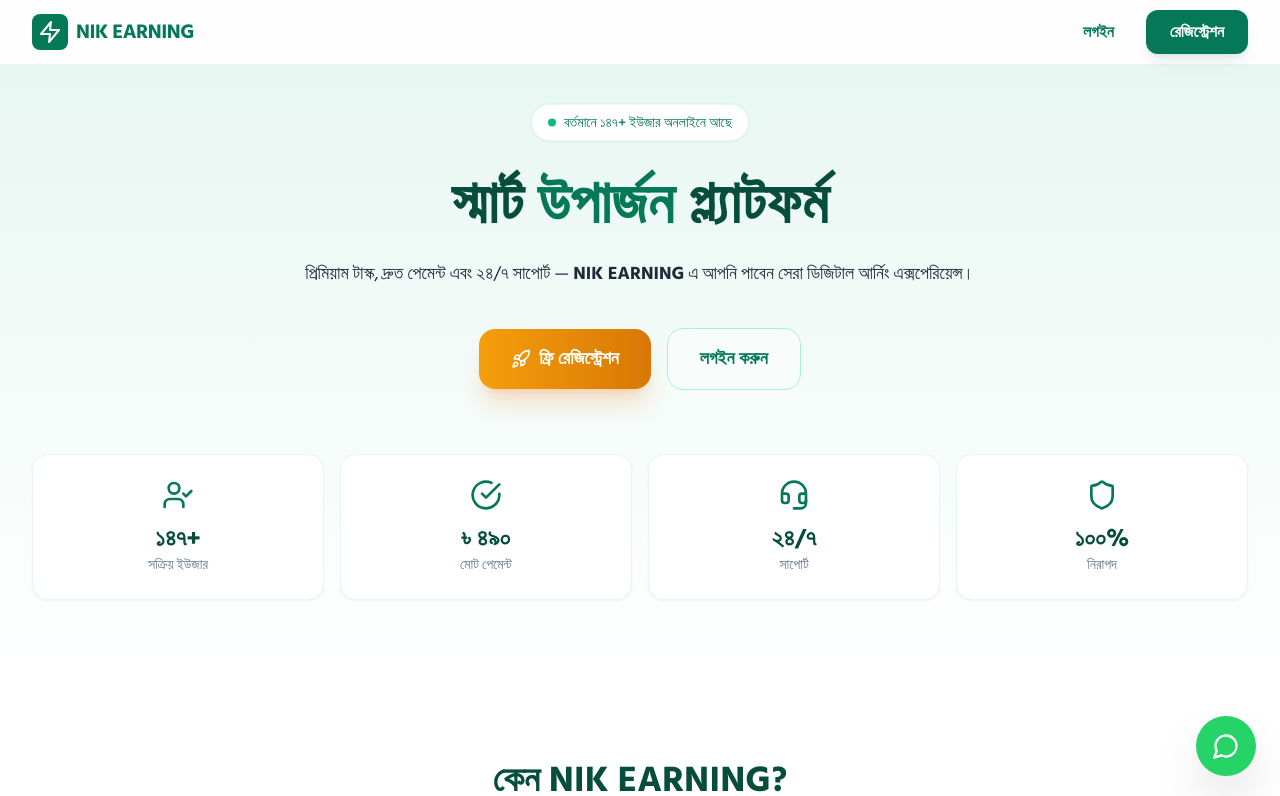
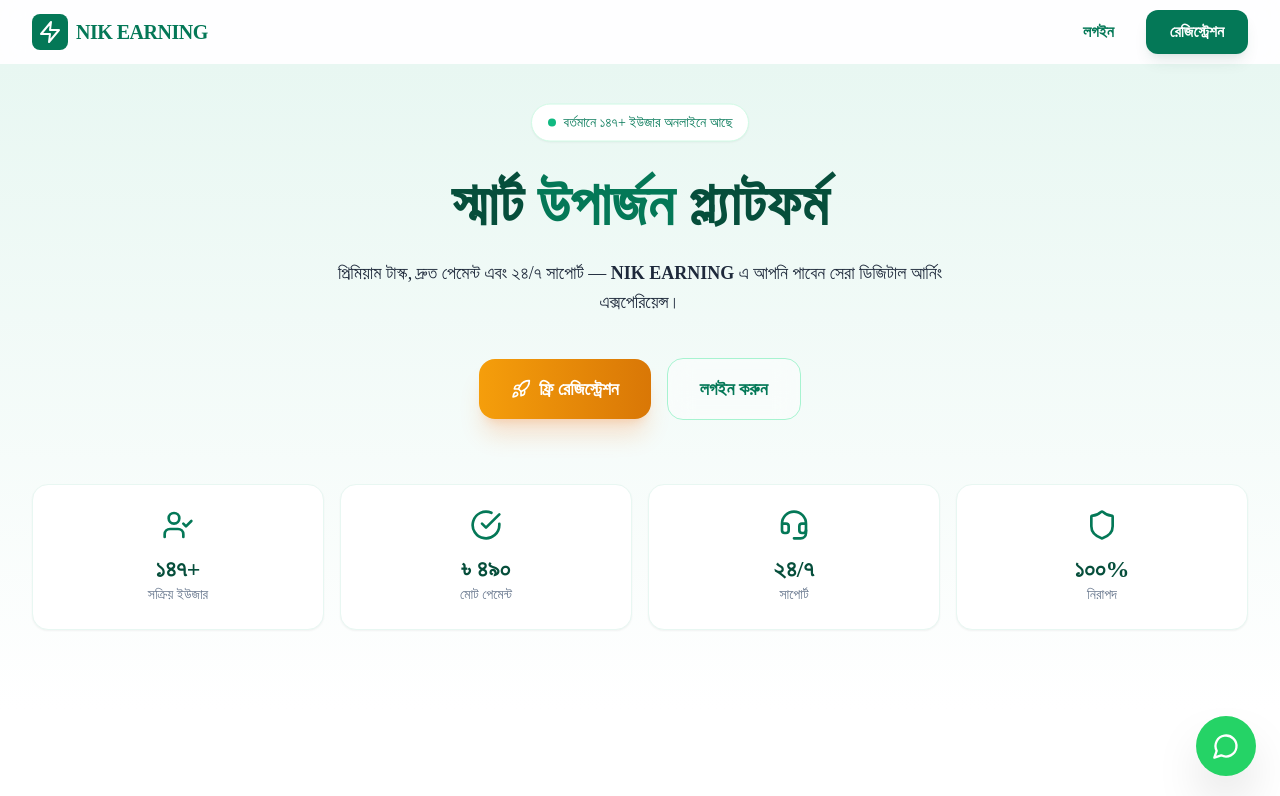
Before and after one commit to 2550rayhanpc/liteearning, a Next.js app: page / in a window 1280 px wide. Shown: the top 796 px of the page. Built offline with nearby package versions, Linux system fonts and the light colour scheme.

Commit message:
Refactor globals.css by removing unused styles
Removed custom properties and scrollbar styles, updated body styles.

```diff
--- a/app/globals.css
+++ b/app/globals.css
@@ -2,29 +2,7 @@
 @tailwind components;
 @tailwind utilities;
 
-:root {
-  --foreground-rgb: 30, 41, 59;
+body {
+  background-color: #eaf8f3;
+  color: #064e3b;
 }
-
-body {
-  color: rgb(var(--foreground-rgb));
-  font-family: var(--font-hind), sans-serif;
-}
-
-@layer utilities {
-  .glassmorphism {
-    @apply bg-white/40 backdrop-blur-md border border-white/20;
-  }
-}
-
-/* Custom Scrollbar for a premium look */
-::-webkit-scrollbar {
-  width: 8px;
-}
-::-webkit-scrollbar-track {
-  background: #f1f5f9;
-}
-::-webkit-scrollbar-thumb {
-  background: #047857;
-  border-radius: 10px;
-}
```
